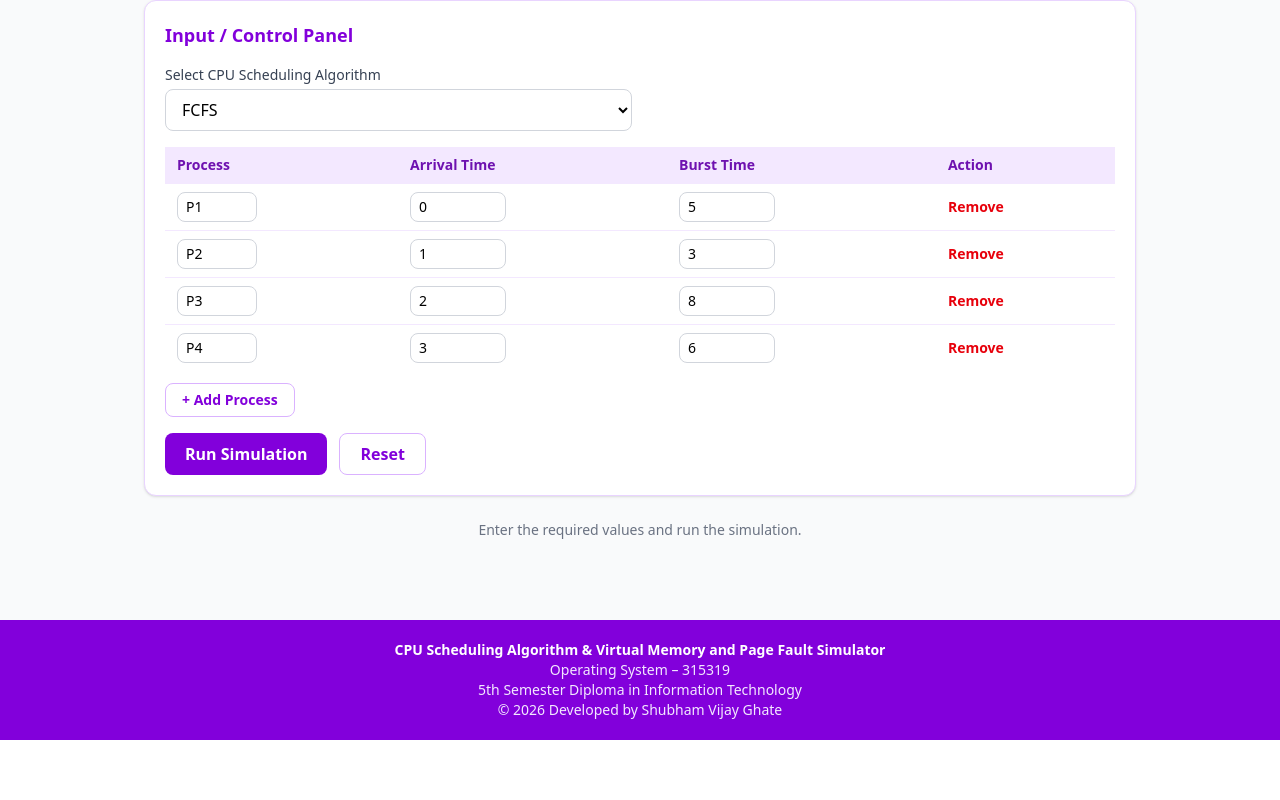
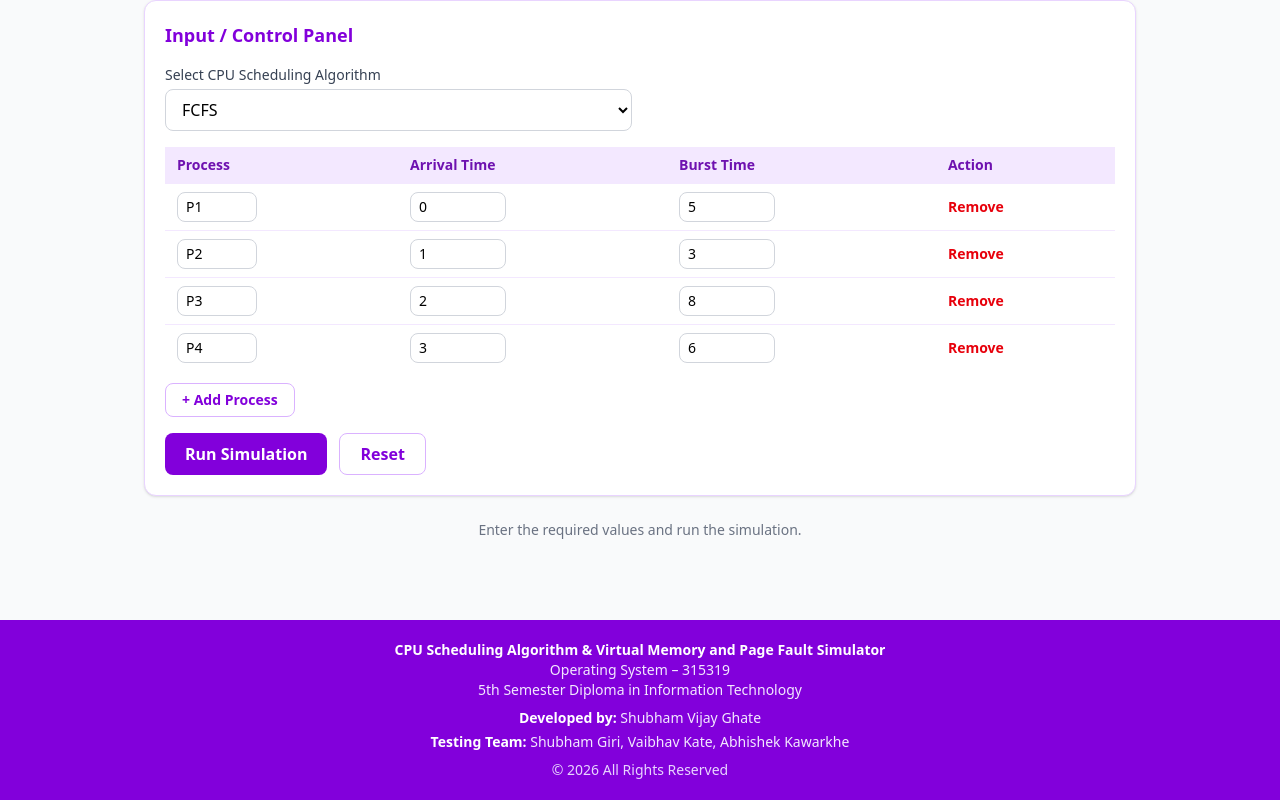
Before and after one commit to Shubhamghate922/Osy-cpu-scheduling-virtual-memory-simulator, a React (Vite) app in the folder frontend/: page / in a window 1280 px wide. Shown: the part 400-1200 px from the top of the page. Before the commit the page ends 1140 px from the top, so only its background shows below. Built offline with nearby package versions, Linux system fonts and the light colour scheme; no server answers.

Commit message:
Update Footer.jsx
Add testing team credit

```diff
--- a/frontend/src/components/Footer.jsx
+++ b/frontend/src/components/Footer.jsx
@@ -5,9 +5,23 @@ function Footer() {
         <p className="font-semibold text-white">
           CPU Scheduling Algorithm &amp; Virtual Memory and Page Fault Simulator
         </p>
+
         <p>Operating System – 315319</p>
         <p>5th Semester Diploma in Information Technology</p>
-        <p>© 2026 Developed by Shubham Vijay Ghate</p>
+
+        <p className="mt-2">
+          <span className="font-semibold text-white">Developed by:</span>{" "}
+          Shubham Vijay Ghate
+        </p>
+
+        <p className="mt-1">
+          <span className="font-semibold text-white">Testing Team:</span>{" "}
+          Shubham Giri, Vaibhav Kate, Abhishek Kawarkhe
+        </p>
+
+        <p className="mt-2 text-purple-200">
+          © 2026 All Rights Reserved
+        </p>
       </div>
     </footer>
   );
```
